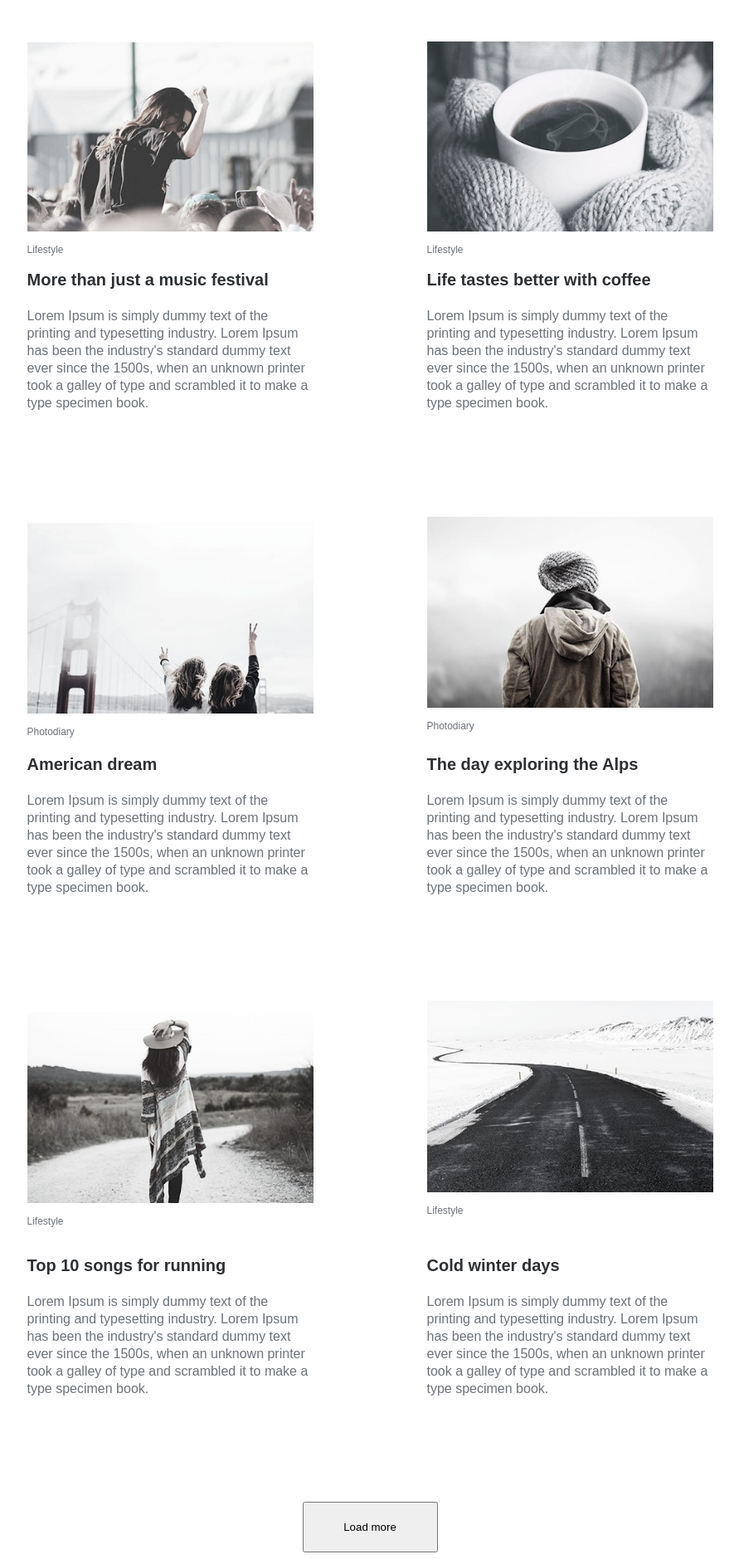
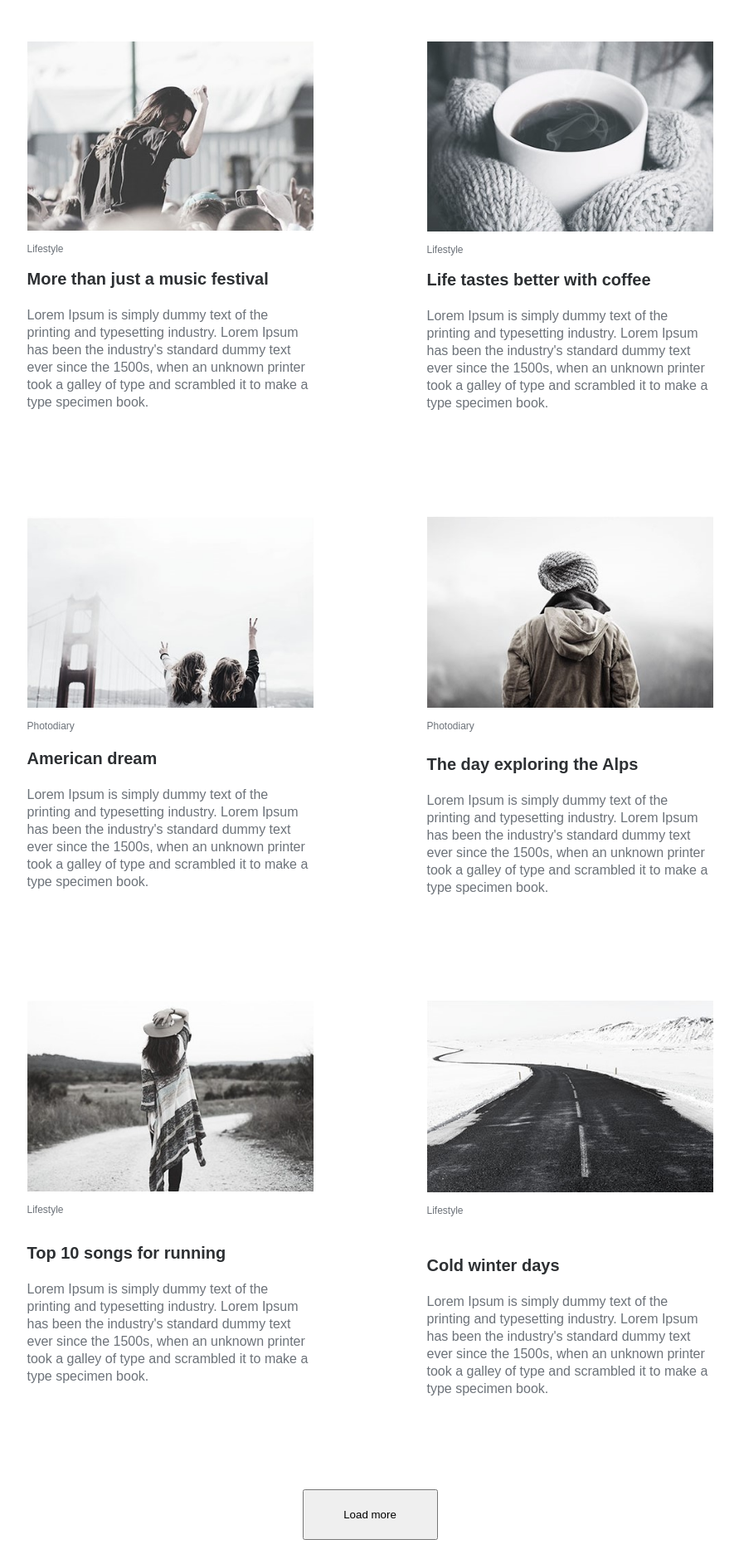
Before and after one commit to mashaborodina/goit-fe-course, a web app: file html-css/hw-3/index.html in a window 1280 px wide. Shown: the part 106-1985 px from the top of the page at 83% size, without its empty margins (194-1085 px from the left). After the commit the page ends 1962 px from the top, so only its background shows below. Run offline with its HTML, style and script files only (its server is not run), Linux system fonts and the light colour scheme.

Commit message:
error correction

```diff
--- a/html-css/hw-3/css/styles.css
+++ b/html-css/hw-3/css/styles.css
@@ -77,6 +77,7 @@ img {
     margin-bottom: 110px;
     padding: 0 38px;
     text-align: left;
+    vertical-align: top;
 }
 
 .content-list-item:nth-child(2n) {
```
